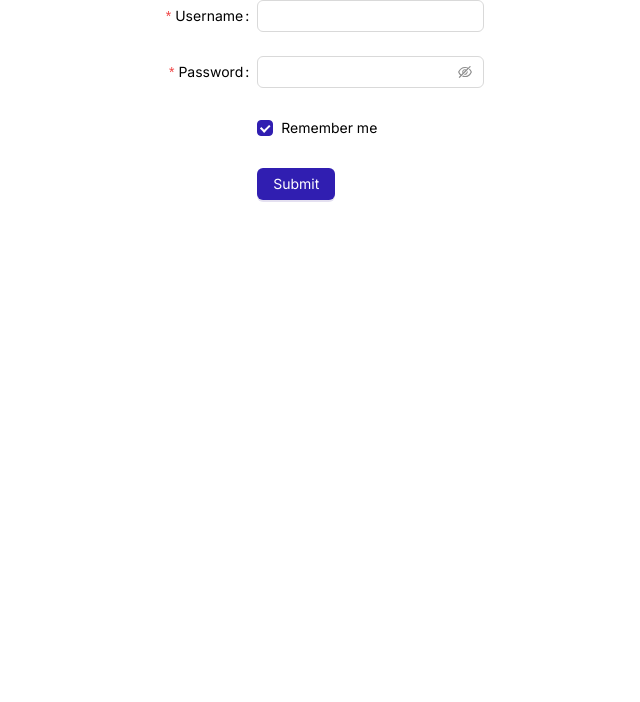
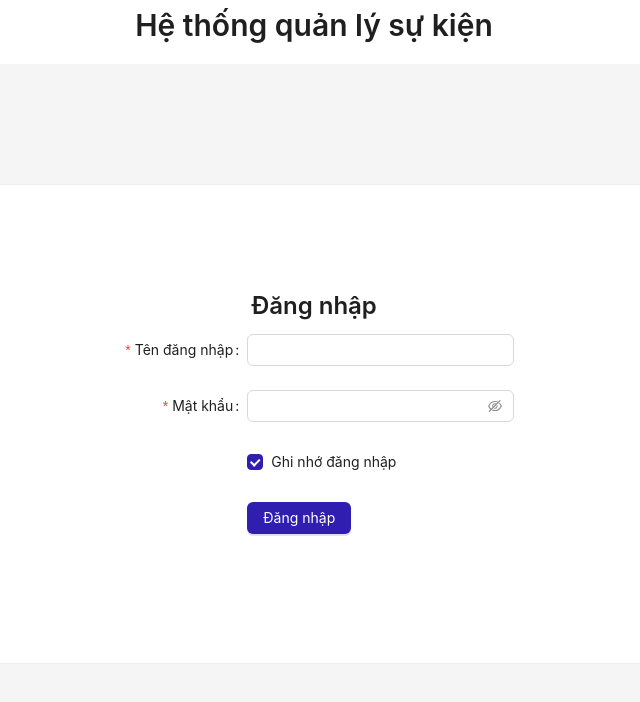
Before and after one commit to victorpham2002/Lab-QLDAPM-FE, a Next.js app: page /sign-in in a window 1280 px wide. Shown: the top 702 px of the page, without its empty margins (326-966 px from the left). Built offline with nearby package versions, Linux system fonts and the light colour scheme.

Commit message:
add some thing

```diff
--- /dev/null
+++ b/src/app/event/[role]/page.tsx
@@ -0,0 +1,49 @@
+import React from "react";
+import { Table } from "antd";
+import type { TableProps } from "antd";
+
+interface DataType {
+  key: string;
+  name: string;
+  age: number;
+  address: string;
+}
+
+const columns: TableProps<DataType>["columns"] = [
+  {
+    title: "Tên sự kiện",
+    dataIndex: "title",
+    key: "title",
+  },
+  {
+    title: "Ngày tạo",
+    dataIndex: "created_at",
+    key: "created_at",
+  },
+  {
+    title: "Ngày bắt đầu",
+    dataIndex: "start_at",
+    key: "start_at",
+  },
+  {
+    title: "Ngày kết thúc",
+    dataIndex: "end_at",
+    key: "end_at",
+  },
+  {
+    title: "Trạng thái",
+    dataIndex: "status",
+    key: "status",
+  },
+  {
+    title: "Thao tác",
+    dataIndex: "action",
+    key: "action",
+  },
+];
+
+const App: React.FC<{ params: { slug: string } }> = ({ params }) => {
+  return <Table columns={columns} />;
+};
+
+export default App;
--- a/src/app/event/layout.tsx
+++ b/src/app/event/layout.tsx
@@ -0,0 +1,26 @@
+import { Flex, Layout, Card, Row, Col } from "antd";
+import { Header } from "antd/lib/layout/layout";
+import { Content } from "antd/lib/layout/layout";
+import Title from "antd/es/typography/Title";
+export default function AuthLayout({
+  children, // will be a page or nested layout
+}: {
+  children: React.ReactNode;
+}) {
+  return (
+    <Row style={{ height: "90vh" }}>
+      <Col span={16} offset={4}>
+        <Card>
+          <Row>
+            <Col>
+              <Title level={3}>Title</Title>
+            </Col>
+          </Row>
+          <Row justify={"center"}>
+            <Col>{children}</Col>
+          </Row>
+        </Card>
+      </Col>
+    </Row>
+  );
+}
--- a/src/app/layout.tsx
+++ b/src/app/layout.tsx
@@ -3,6 +3,11 @@ import "~/styles/globals.css";
 import { Inter } from "next/font/google";
 // import { AntdRegistry } from "@ant-design/nextjs-registry";
 import AntdConfigProvider from "~/context/AntdProvider";
+
+import { Layout, Typography } from "antd";
+import { Header } from "antd/lib/layout/layout";
+import { Content } from "antd/lib/layout/layout";
+import Title from "antd/lib/typography/title";
 const inter = Inter({
   subsets: ["latin"],
   variable: "--font-sans",
@@ -22,7 +27,23 @@ export default function RootLayout({
   return (
     <html lang="en">
       <body className={`font-sans ${inter.variable}`}>
-        <AntdConfigProvider>{children}</AntdConfigProvider>
+        <Layout>
+          <Header
+            style={{
+              display: "flex",
+              alignItems: "center",
+              justifyContent: "center",
+              backgroundColor: "#fff",
+              padding: "12px",
+            }}
+          >
+            {" "}
+            <Title level={2}>Hệ thống quản lý sự kiện</Title>
+          </Header>
+          <Content>
+            <AntdConfigProvider>{children}</AntdConfigProvider>
+          </Content>
+        </Layout>
       </body>
     </html>
   );
--- a/src/app/sign-in/layout.tsx
+++ b/src/app/sign-in/layout.tsx
@@ -1,17 +1,34 @@
-import { Flex } from "antd"
-
+import { Flex, Layout, Card, Row, Col } from "antd";
+import { Header } from "antd/lib/layout/layout";
+import { Content } from "antd/lib/layout/layout";
+import Title from "antd/es/typography/Title";
 export default function AuthLayout({
-    children, // will be a page or nested layout
-  }: {
-    children: React.ReactNode
-  }) {
-    return (
-      <section>
-        {/* Include shared UI here e.g. a header or sidebar */}
-        <nav></nav>
-        <Flex style={{ height: "100%" }} justify="center" align="center">
-        {children}
-        </Flex>
-      </section>
-    )
-  }
+  children, // will be a page or nested layout
+}: {
+  children: React.ReactNode;
+}) {
+  return (
+    <Row justify="center" align="middle" style={{ minHeight: "90vh" }}>
+      <Col span={16}>
+        <Card
+          style={{
+            height: "60vh",
+            minWidth: "400px",
+            display: "flex",
+            flexDirection: "column",
+            justifyContent: "center",
+          }}
+        >
+          <Row justify="center">
+            <Col>
+              <Title level={3}>Đăng nhập</Title>
+            </Col>
+          </Row>
+          <Row justify="center">
+            <Col>{children}</Col>
+          </Row>
+        </Card>
+      </Col>
+    </Row>
+  );
+}
--- a/src/app/sign-in/page.tsx
+++ b/src/app/sign-in/page.tsx
@@ -1,3 +1,4 @@
+/* eslint-disable @typescript-eslint/no-explicit-any */
 "use client";
 
 import React from "react";
@@ -22,26 +23,26 @@ const onFinishFailed: FormProps<FieldType>["onFinishFailed"] = (
 const App: React.FC = () => (
   <Form
     name="basic"
-    labelCol={{ span: 8 }}
-    wrapperCol={{ span: 16 }}
-    style={{ maxWidth: 600 }}
     initialValues={{ remember: true }}
     onFinish={onFinish}
     onFinishFailed={onFinishFailed}
     autoComplete="off"
+    style={{ minWidth: 400 }}
+    labelCol={{ span: 8 }}
+    wrapperCol={{ span: 16 }}
   >
     <Form.Item<FieldType>
-      label="Username"
+      label="Tên đăng nhập"
       name="username"
-      rules={[{ required: true, message: "Please input your username!" }]}
+      rules={[{ required: true, message: "Yêu cầu thông tin" }]}
     >
       <Input />
     </Form.Item>
 
     <Form.Item<FieldType>
-      label="Password"
+      label="Mật khẩu"
       name="password"
-      rules={[{ required: true, message: "Please input your password!" }]}
+      rules={[{ required: true, message: "Yêu cầu thông tin" }]}
     >
       <Input.Password />
     </Form.Item>
@@ -51,12 +52,12 @@ const App: React.FC = () => (
       valuePropName="checked"
       wrapperCol={{ offset: 8, span: 16 }}
     >
-      <Checkbox>Remember me</Checkbox>
+      <Checkbox>Ghi nhớ đăng nhập</Checkbox>
     </Form.Item>
 
     <Form.Item wrapperCol={{ offset: 8, span: 16 }}>
       <Button type="primary" htmlType="submit">
-        Submit
+        Đăng nhập
       </Button>
     </Form.Item>
   </Form>
--- a/src/styles/globals.css
+++ b/src/styles/globals.css
@@ -3,5 +3,5 @@
 @tailwind utilities;
 
 body {
-    height: 100%;
+    height: 100vh;
 }
```
Also changed, not shown: src/app/event/[role]/page.jsx (deleted), 1 other file (tests, documents, lock files or other folders).
